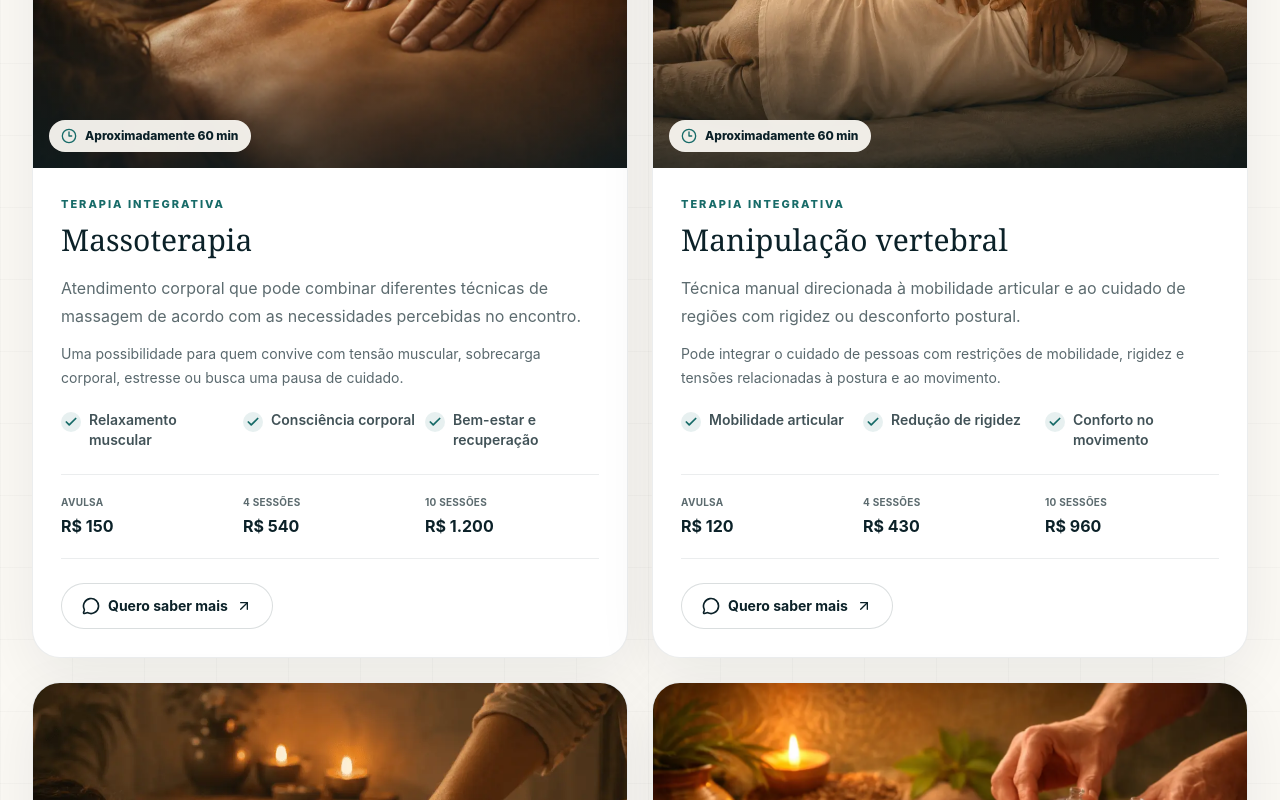
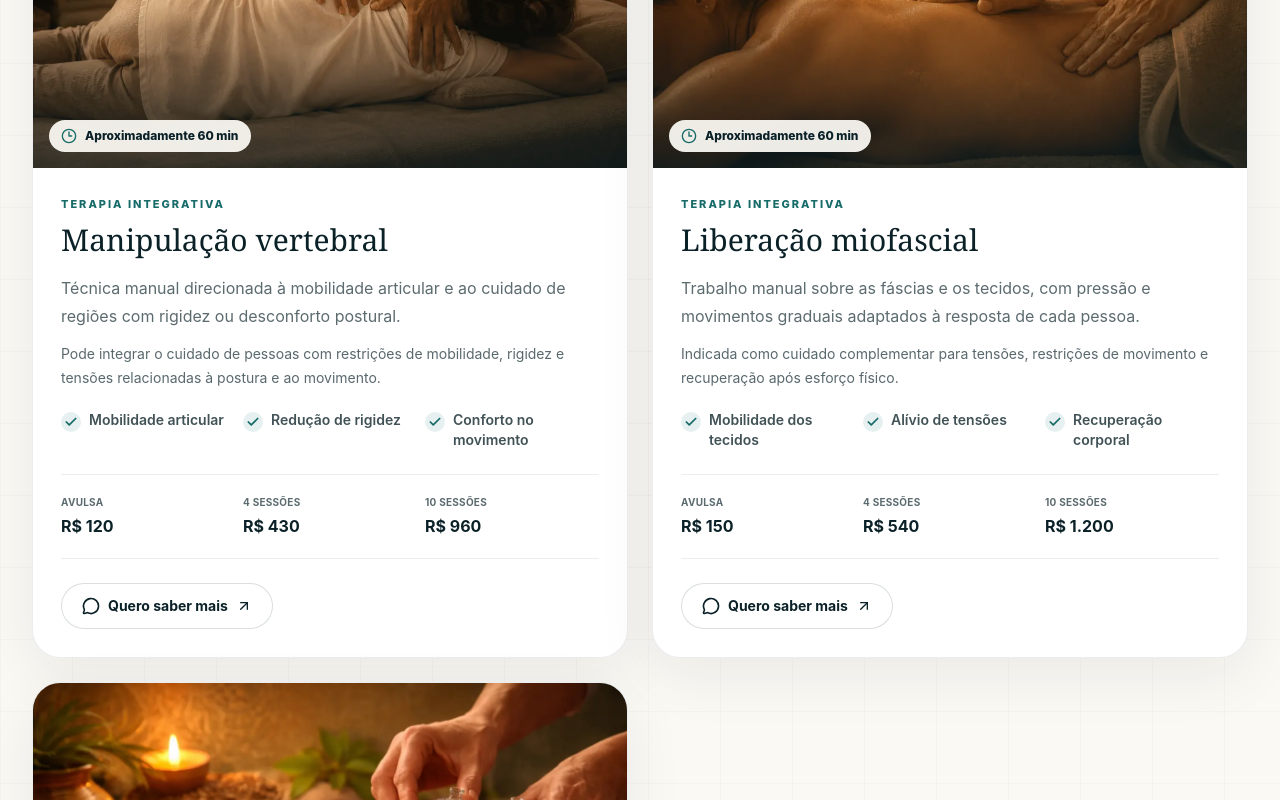
Before and after one commit to mariomoutinho/luiz-mario-moutinho, a React (Vite) app: page / in a window 1280 px wide. Shown: the part 3040-3840 px from the top of the page. Built offline with nearby package versions, Linux system fonts and the light colour scheme.

Commit message:
fix: atualiza catálogo e valores da liberação miofascial

```diff
--- a/index.html
+++ b/index.html
@@ -9,11 +9,11 @@
     <title>Luiz Mario Moutinho | Terapias integrativas e treinamento em Recife</title>
     <meta
       name="description"
-      content="Acupuntura, massoterapia, ventosaterapia, liberação miofascial e treinamento físico com Luiz Mario Moutinho. Atendimento a domicílio em Recife."
+      content="Acupuntura, ventosaterapia, liberação miofascial e treinamento físico com Luiz Mario Moutinho. Atendimento a domicílio em Recife."
     />
     <meta
       name="keywords"
-      content="acupuntura em Recife, massoterapia em Recife, ventosaterapia em Recife, liberação miofascial, personal trainer em Recife, consultoria MFIT, preparação para TAF"
+      content="acupuntura em Recife, ventosaterapia em Recife, liberação miofascial em Recife, personal trainer em Recife, consultoria MFIT, preparação para TAF"
     />
     <meta name="author" content="Luiz Mario Moutinho" />
     <meta name="robots" content="index, follow" />
@@ -91,19 +91,13 @@
                 {
                   "@type": "Offer",
                   "priceCurrency": "BRL",
-                  "price": "150",
-                  "itemOffered": { "@type": "Service", "name": "Massoterapia" }
-                },
-                {
-                  "@type": "Offer",
-                  "priceCurrency": "BRL",
                   "price": "120",
                   "itemOffered": { "@type": "Service", "name": "Manipulação vertebral" }
                 },
                 {
                   "@type": "Offer",
                   "priceCurrency": "BRL",
-                  "price": "120",
+                  "price": "150",
                   "itemOffered": { "@type": "Service", "name": "Liberação miofascial" }
                 },
                 {
--- a/src/data/services.ts
+++ b/src/data/services.ts
@@ -1,6 +1,5 @@
 import acupunctureImage from '../assets/images/acupuntura.webp';
 import fascialImage from '../assets/images/liberacao-miofascial.webp';
-import massageImage from '../assets/images/massoterapia.webp';
 import manipulationImage from '../assets/images/manipulacao-vertebral.webp';
 import cuppingImage from '../assets/images/ventosaterapia.webp';
 
@@ -38,23 +37,6 @@ export const therapies: Therapy[] = [
       'Olá, Luiz! Conheci seu trabalho pelo site e gostaria de saber mais sobre a acupuntura.',
   },
   {
-    id: 'massoterapia',
-    name: 'Massoterapia',
-    duration: 'Aproximadamente 60 min',
-    description:
-      'Atendimento corporal que pode combinar diferentes técnicas de massagem de acordo com as necessidades percebidas no encontro.',
-    indications:
-      'Uma possibilidade para quem convive com tensão muscular, sobrecarga corporal, estresse ou busca uma pausa de cuidado.',
-    benefits: ['Relaxamento muscular', 'Consciência corporal', 'Bem-estar e recuperação'],
-    image: massageImage,
-    imageAlt: 'Mãos realizando uma técnica de massoterapia nas costas.',
-    singlePrice: 150,
-    packageFour: 540,
-    packageTen: 1200,
-    message:
-      'Olá, Luiz! Conheci seu trabalho pelo site e gostaria de saber mais sobre a massoterapia.',
-  },
-  {
     id: 'manipulacao-vertebral',
     name: 'Manipulação vertebral',
     duration: 'Aproximadamente 60 min',
@@ -82,9 +64,9 @@ export const therapies: Therapy[] = [
     benefits: ['Mobilidade dos tecidos', 'Alívio de tensões', 'Recuperação corporal'],
     image: fascialImage,
     imageAlt: 'Pressão manual controlada durante um atendimento corporal.',
-    singlePrice: 120,
-    packageFour: 430,
-    packageTen: 960,
+    singlePrice: 150,
+    packageFour: 540,
+    packageTen: 1200,
     message:
       'Olá, Luiz! Conheci seu trabalho pelo site e gostaria de saber mais sobre a liberação miofascial.',
   },
```
Also changed, not shown: src/assets/images/massoterapia.webp (deleted), 1 other file (tests, documents, lock files or other folders).
